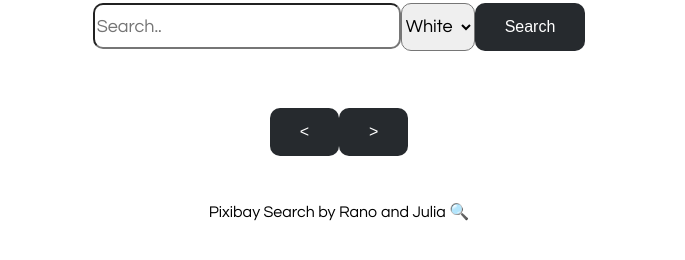
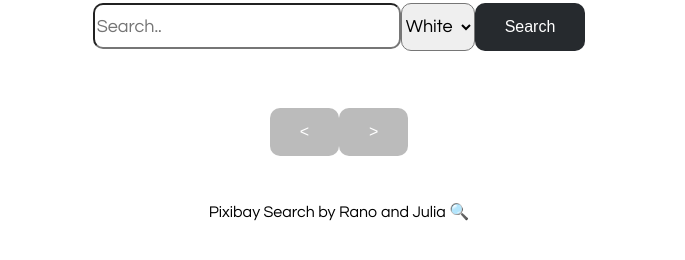
Before and after one commit to RanoZangana/image-search-pixabay, a plain HTML site: page Image_Search_GroupC/image_search.html in a window 1280 px wide. Shown: the part 352-612 px from the top of the page, without its empty margins (301-986 px from the left). Drawn offline with Linux system fonts and the light colour scheme.

Commit message:
button-disabled-gray

```diff
--- a/Image_Search_GroupC/image_search.js
+++ b/Image_Search_GroupC/image_search.js
@@ -46,6 +46,7 @@ function SetPageButtonStatus() {
         backButton.disabled = true;
     }
 }
+
 
 async function myPixabayParam(searchTag, searchColor, pageNumber) {
     let param = new URLSearchParams({
--- a/Image_Search_GroupC/style.css
+++ b/Image_Search_GroupC/style.css
@@ -82,9 +82,14 @@ button {
     border-radius: 10px;
 }
 
-button:active {
+button:disabled {
+    background-color: rgb(187, 187, 187);
+}
+
+/* Gör ingenting?*/
+/* button:active {
     background-color: rgb(139, 213, 216);
-}
+} */
 
 button:hover:not(:disabled) {
     background-color: rgb(139, 213, 216);
```
